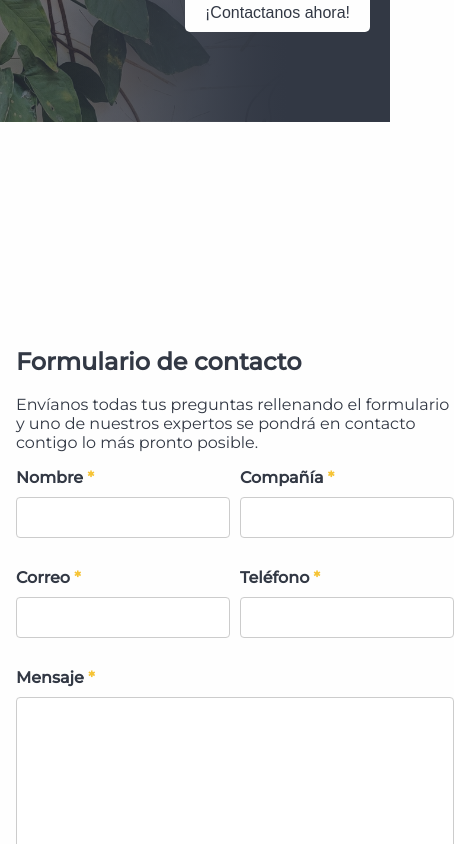
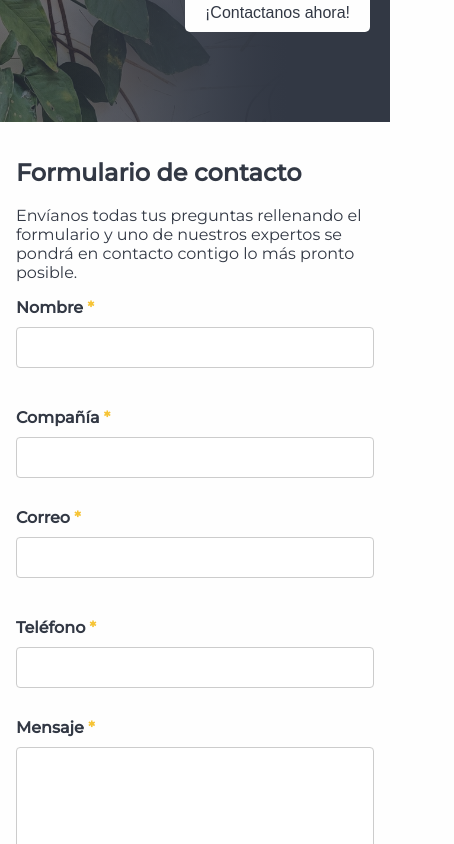
Before and after one commit to cereceda1991/intedsur, a React (Vite) app: page / in a window 390 px wide. Shown: the part 6740-7584 px from the top of the page, 454 px wide, since content can reach past the window. Built offline with nearby package versions, Linux system fonts and the light colour scheme.

Commit message:
feat: add new styles

```diff
--- a/src/components/ContactUs/ContactUs.css
+++ b/src/components/ContactUs/ContactUs.css
@@ -128,18 +128,25 @@
     box-shadow: -5.450823783874512px 6.05647087097168px 15.562962532043457px 0px rgba(0, 0, 0, 0.05), -25.76753044128418px 28.63058853149414px 60.8370361328125px 0px rgba(0, 0, 0, 0.07), -66.89647674560547px 74.32941436767578px 191px 0px rgba(0, 0, 0, 0.12);
 }
 
-@media (max-width: 768px) {
+@media (max-width:1200px) {
     .contact-us {
         grid-template-columns: 1fr;
-        margin: auto;
         padding: 1rem;
-        width: 100%;
-        max-width: 480px;
+        place-items: center;
     }
 
     .contact-us__form-container {
+        max-height: none;
+    }
+
+    .contact-us__form-row input {
         max-width: 100%;
-        max-height: none;
+    }
+
+    .container_two-inputs {
+        display: flex;
+        width: 100%;
+        flex-direction: column;
     }
 
     .contact-us__image1,
--- a/src/components/WorkWithUsSection/WorkWithUsSection.css
+++ b/src/components/WorkWithUsSection/WorkWithUsSection.css
@@ -60,6 +60,7 @@
         display: flex;
         align-items: center;
         text-align: center;
+        margin: 0;
     }
 
     .section_work {
```
